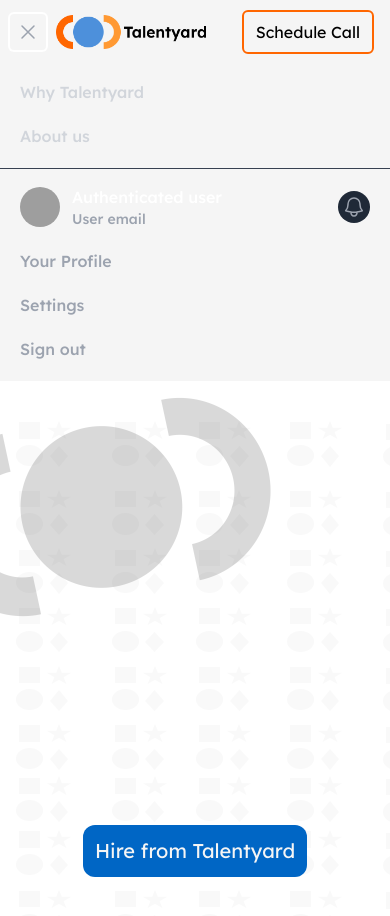
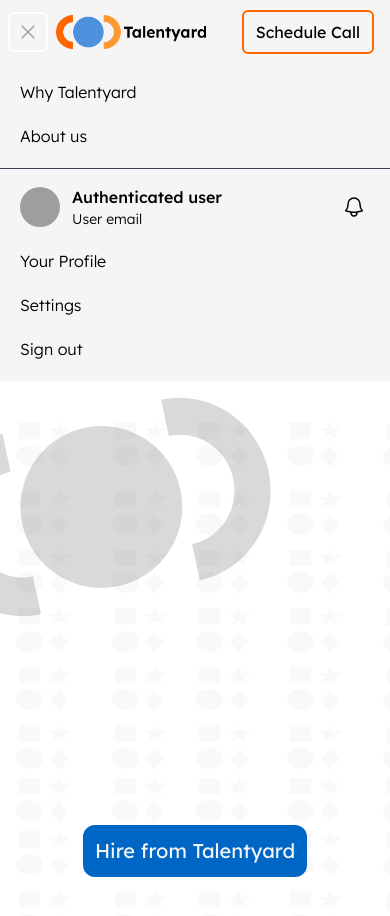
Before and after one commit to spadechaser/talentyard, a Next.js app in the folder Developers/: page / in a window 390 px wide. Both pictures are taken after a click on the button "Open main menu". Shown: the top 916 px of the page. Built offline with nearby package versions, Linux system fonts and the light colour scheme; grey boxes are pictures that could not be loaded.

Commit message:
Navbar bug fix

```diff
--- a/Developers/app/components/landingpage/NavBar.js
+++ b/Developers/app/components/landingpage/NavBar.js
@@ -155,8 +155,8 @@ export default function NavBar({ authenticated }) {
                                     as="a"
                                     href={item.href}
                                     className={classNames(
-                                        item.current ? 'bg-gray-900 text-white' : 'text-gray-300 hover:bg-gray-700 hover:text-white',
-                                        'block rounded-md px-3 py-2 text-base font-medium'
+                                        item.current ? 'bg-gray-900 text-white' : 'text-black hover:border-b-2 hover:border-accentSecondary hover:text-black',
+                                        'block rounded-md px-3 py-2 text-base font-light'
                                     )}
                                     aria-current={item.current ? 'page' : undefined}
                                 >
@@ -164,18 +164,18 @@ export default function NavBar({ authenticated }) {
                                 </Disclosure.Button>
                             ))}
                         </div>
-                        <div className="border-t border-gray-700 pb-3 pt-4">
+                        {!authenticated && <div className="border-t border-gray-700 pb-3 pt-4">
                             <div className="flex items-center px-5 sm:px-6">
                                 <div className="flex-shrink-0">
                                     <img className="h-10 w-10 rounded-full" src={user.imageUrl} alt="" />
                                 </div>
                                 <div className="ml-3">
-                                    <div className="text-base font-medium text-white">{user.name}</div>
-                                    <div className="text-sm font-medium text-gray-400">{user.email}</div>
+                                    <div className="text-base font-medium text-black">{user.name}</div>
+                                    <div className="text-sm font-light text-black">{user.email}</div>
                                 </div>
                                 <button
                                     type="button"
-                                    className="relative ml-auto flex-shrink-0 rounded-full bg-gray-800 p-1 text-gray-400 hover:text-white focus:outline-none focus:ring-2 focus:ring-white focus:ring-offset-2 focus:ring-offset-gray-800"
+                                    className="relative ml-auto rounded-full  p-1 text-black hover:text-gray-400 focus:outline-none focus:ring-none focus:ring-none focus:ring-none focus:ring-none"
                                 >
                                     <span className="absolute -inset-1.5" />
                                     <span className="sr-only">View notifications</span>
@@ -188,13 +188,13 @@ export default function NavBar({ authenticated }) {
                                         key={item.name}
                                         as="a"
                                         href={item.href}
-                                        className="block rounded-md px-3 py-2 text-base font-medium text-gray-400 hover:bg-gray-700 hover:text-white"
+                                        className="block rounded-md px-3 py-2 text-base font-light text-black hover:border-b-2 hover:border-accentSecondary hover:text-black"
                                     >
                                         {item.name}
                                     </Disclosure.Button>
                                 ))}
                             </div>
-                        </div>
+                        </div>}
                     </Disclosure.Panel>
                 </>
             )}
```
